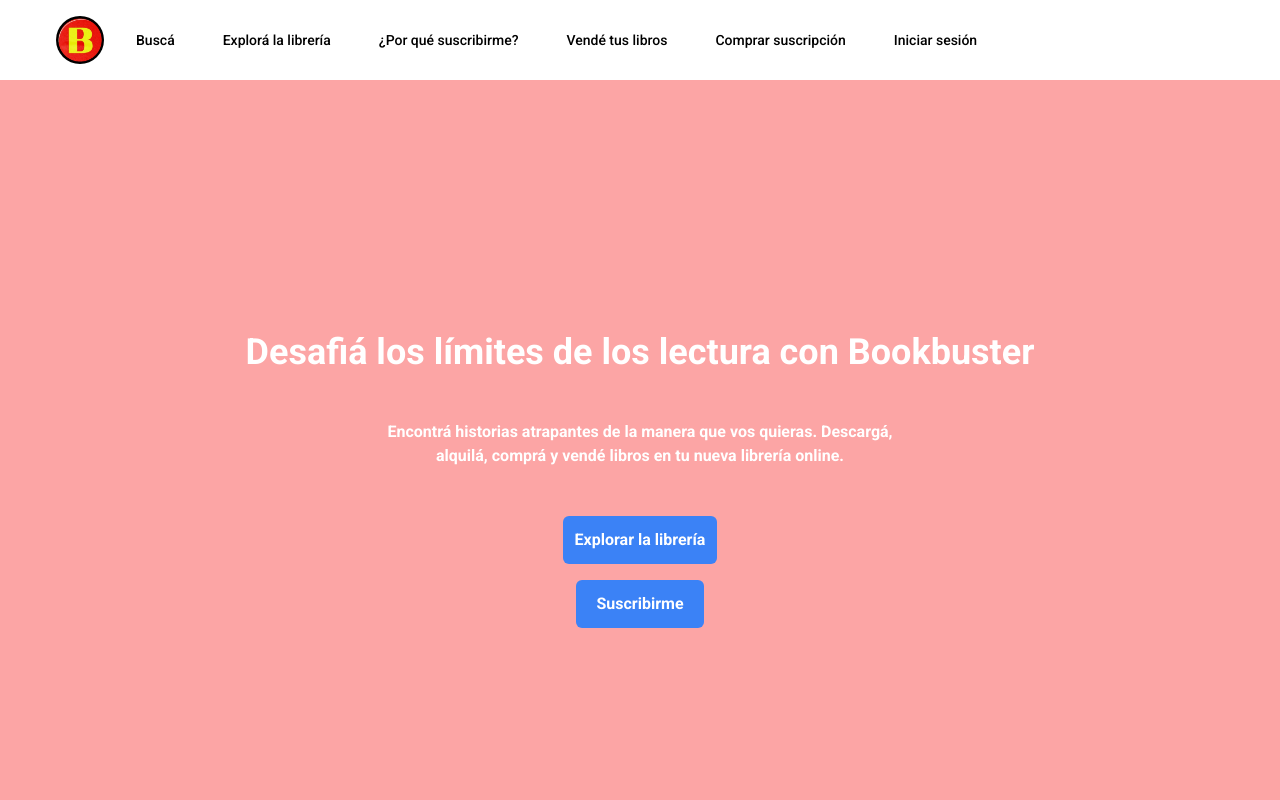
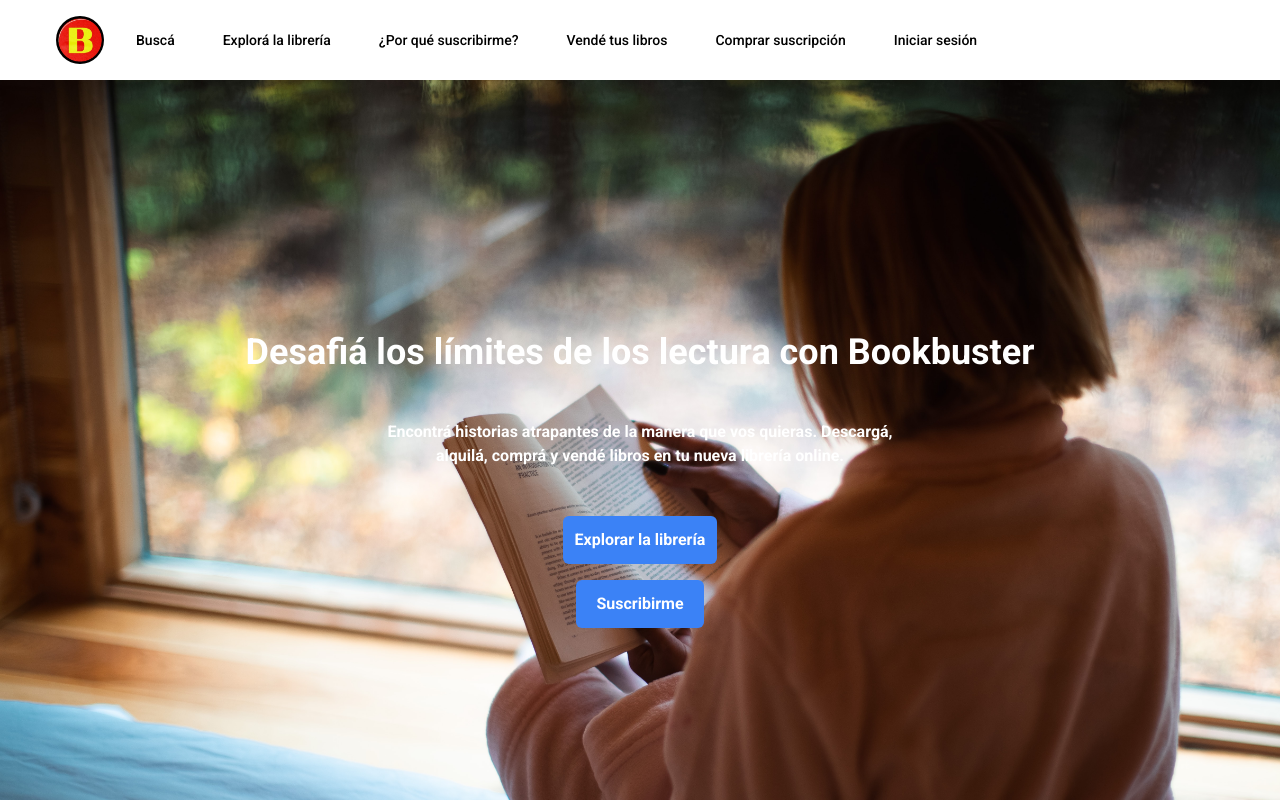
Before and after one commit to bookbuster-ar/web-app-front, a React (Vite) app: page / in a window 1280 px wide. Shown: the top 800 px of the page. Built offline with nearby package versions, Linux system fonts and the light colour scheme.

Commit message:
Agregué la foto de fondo del Home

```diff
--- a/src/views/Home.jsx
+++ b/src/views/Home.jsx
@@ -1,9 +1,13 @@
 import { Link } from 'react-router-dom';
+import GirlImage from '../assets/girl.jpg';
 
 const Home = () => {
   return (
     <div>
-      <div className='bg-red-300 h-screen flex flex-col items-center justify-center space-y-12'>
+      <div
+        className='bg-cover h-screen flex flex-col items-center justify-center space-y-12 bg-image'
+        style={{ backgroundImage: `url(${GirlImage})` }}
+      >
         <div>
           <h1 className='font-bold text-4xl text-white'>
             Desafiá los límites de los lectura con Bookbuster
```
Also changed, not shown: src/assets/girl.jpg (added).
